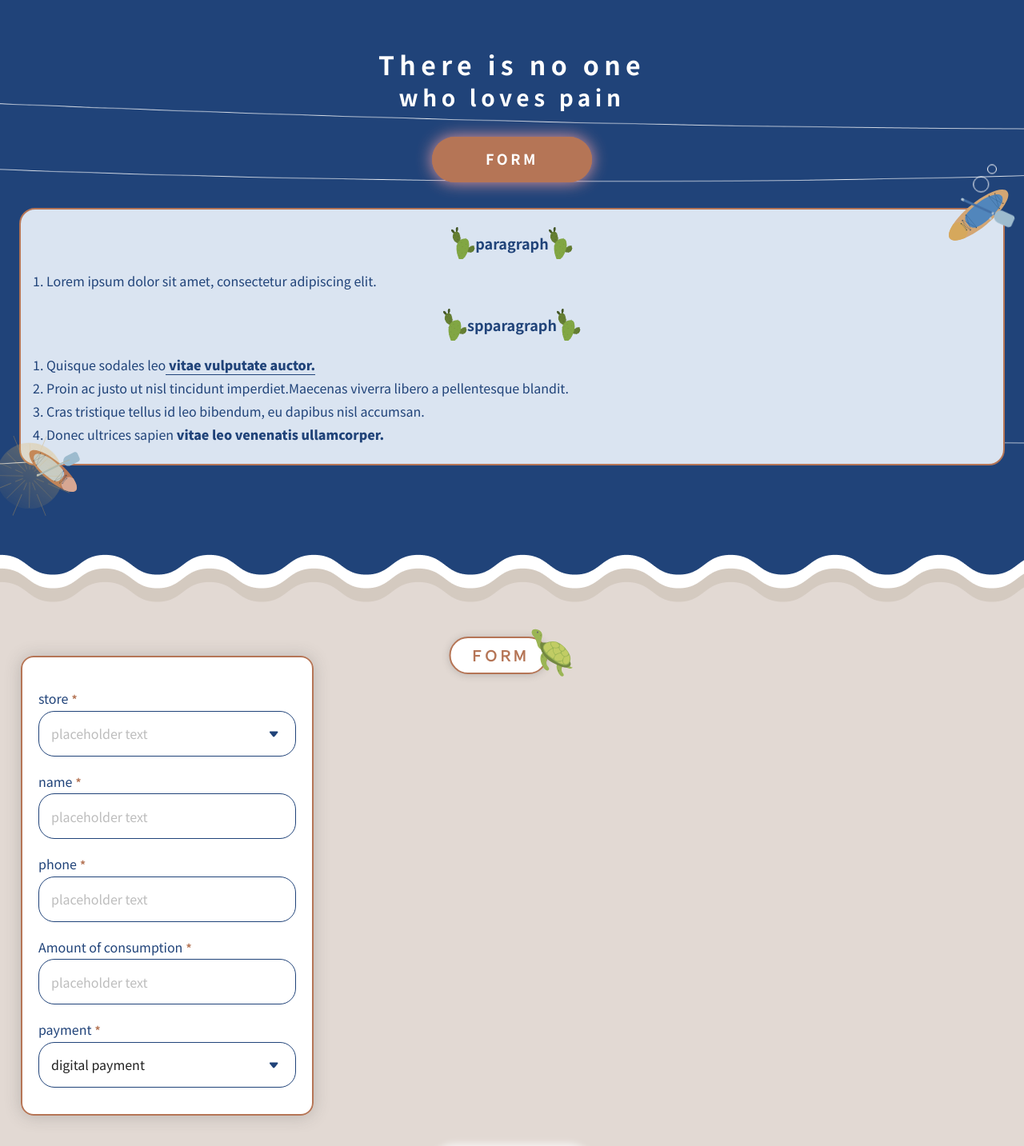
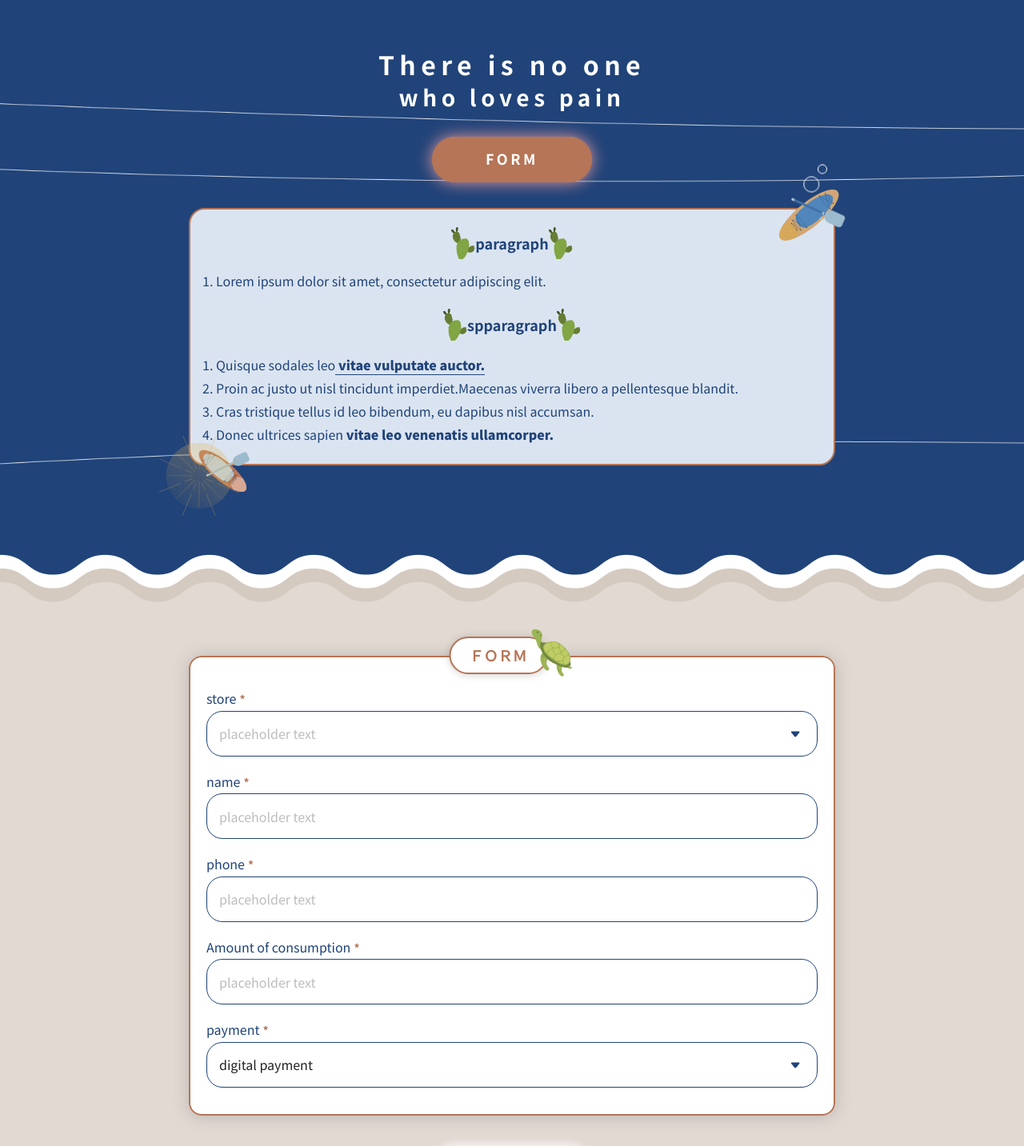
Before and after one commit to Nikiweikame/ewilltest, a Vue app in the folder vue-project/: page / in a window 1280 px wide. Shown: the top 1433 px of the page at 80% size. Built offline with nearby package versions, Linux system fonts and the light colour scheme.

Commit message:
max witth

```diff
--- a/vue-project/src/components/Header.vue
+++ b/vue-project/src/components/Header.vue
@@ -167,6 +167,8 @@ onMounted(() => {
   }
   &__paragraph {
     // height: 489px;
+    max-width: 808px;
+    margin: 0 auto;
     border-radius: 20px;
     border: 2px solid var(--primary-color-2, #b57556);
     background: var(--primary-color-3, #dae4f1);
@@ -276,8 +278,7 @@ onMounted(() => {
 @media screen and (min-width: 1400px) {
   .header {
     &__paragraph {
-      width: 808px;
-      margin: 0 auto;
+      // width: 808px;
     }
   }
 }
--- a/vue-project/src/components/Lottery.vue
+++ b/vue-project/src/components/Lottery.vue
@@ -51,7 +51,8 @@ const payment = ref("digital payment");
     border: 2px solid var(--primary-color-2, #b57556);
     background: #fff;
     box-shadow: 0px 1px 20px 0px rgba(73, 72, 72, 0.25);
-    width: 366px;
+    max-width: 808px;
+    margin: 0 auto;
     padding: 38px 18px;
     flex-direction: column;
     align-items: center;
```
